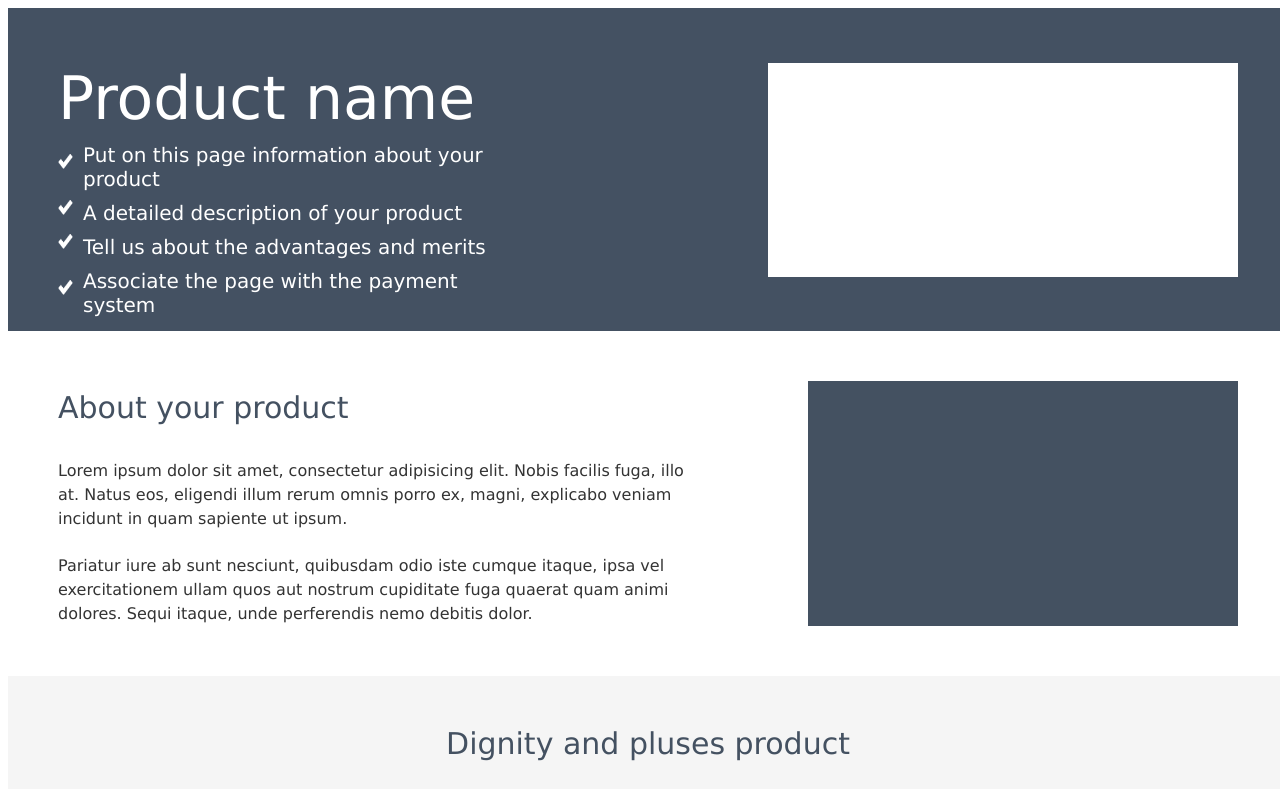
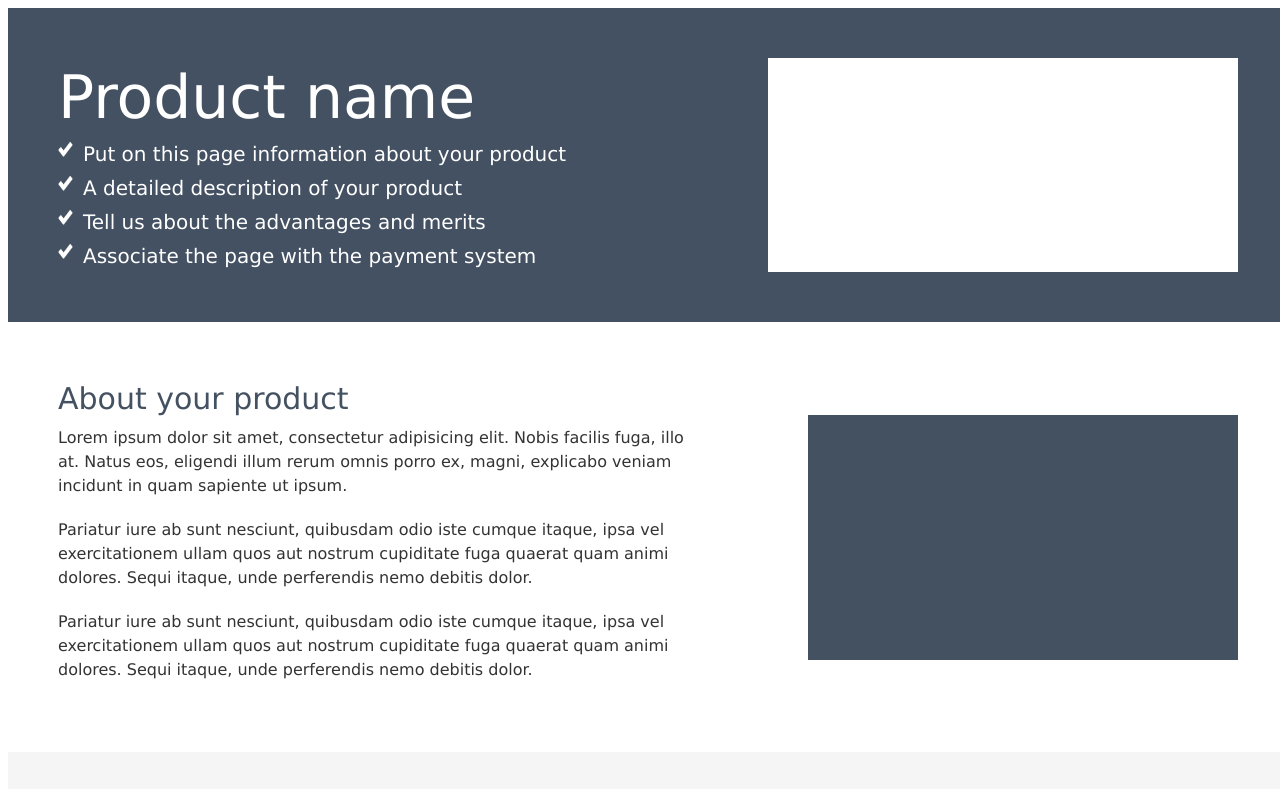
Before and after one commit to zmalakhov/go-0105-html5css3, a plain HTML site: page 06/index.html in a window 1280 px wide. Shown: the top 789 px of the page. Drawn offline with Linux system fonts and the light colour scheme.

Commit message:
010 - hw 01 - исправляю после разбора дз по видео

```diff
--- a/06/index.html
+++ b/06/index.html
@@ -46,10 +46,6 @@
 
 
 
-
-
-
-
        </div>
 
        <div class="about">
@@ -64,6 +60,11 @@
                    <div class="text">
                        Pariatur iure ab sunt nesciunt, quibusdam odio iste cumque itaque, ipsa vel exercitationem ullam quos aut nostrum cupiditate fuga quaerat quam animi dolores. Sequi itaque, unde perferendis nemo debitis dolor.
                    </div>
+
+                   <div class="text">
+                       Pariatur iure ab sunt nesciunt, quibusdam odio iste cumque itaque, ipsa vel exercitationem ullam quos aut nostrum cupiditate fuga quaerat quam animi dolores. Sequi itaque, unde perferendis nemo debitis dolor.
+                   </div>
+
                </li>
                <li class="right">
                    <div class="img"></div>
--- a/06/style.css
+++ b/06/style.css
@@ -7,27 +7,28 @@
 }
 
 .product{
-    height: 323px;
+/*    height: 323px;*/
     background-color: #445162;
     display: flex;
     justify-content: space-between;
     align-items: center;
+    padding: 50px;
 }
 
 .product .img{
     width: 470px;
     height: 214px;
     background-color: #fff;
-    margin-right: 50px;
+/*    margin-right: 50px;*/
 }
 .product .txt{
-    width: 470px;
-    height: 214px;
+/*    width: 470px;*/
+/*    height: 214px;*/
     color: #fff;
     display: flex;
     flex-direction: column;
     justify-content: space-between;
-    margin-left: 50px;
+    margin-right: 50px;
 }
 .product .txt .title{
     font-size: 60px;
@@ -61,10 +62,11 @@
 
 
 .about{
-    height: 345px;
+/*    height: 345px;*/
     background-color: #fff;
 /*    border: 1px solid red;*/
     display: flex;
+    padding: 50px;
 }
 .about ul.column{
     width: 100%;
@@ -76,7 +78,9 @@
     margin: 0;
 }
 .about .right{
-    margin-right: 50px;
+/*    margin-right: 50px;*/
+    display: flex;
+    justify-content: flex-start;
 }
 .about .right .img{
     width: 430px;
@@ -85,9 +89,9 @@
 }
 
 .about .left{
-    margin-left: 50px;
+/*    margin-left: 50px;*/
     width: 650px;
-    height: 245px;
+/*    height: 245px;*/
     display: flex;
     flex-direction: column;
     justify-content: space-between;
@@ -103,6 +107,7 @@
     font-size: 16px;
     font-weight: 400;
     line-height: 24px;
+    margin-bottom: 20px;
 }
 
 
@@ -114,7 +119,7 @@
 
 
 .dignity{
-    height: 420px;
+/*    height: 420px;*/
     background-color: #f5f5f5;
     display: flex;
     flex-direction: column;
```
